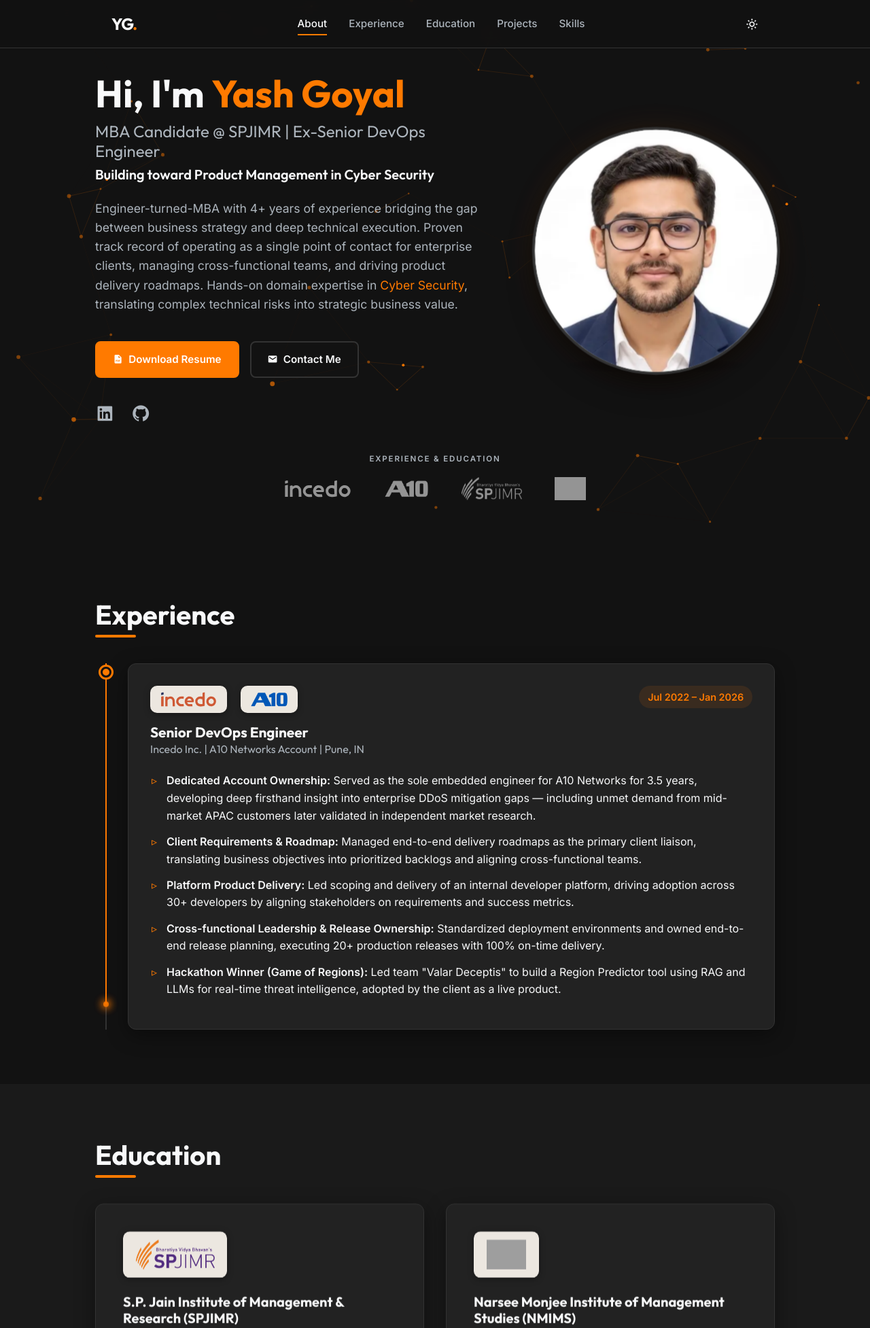
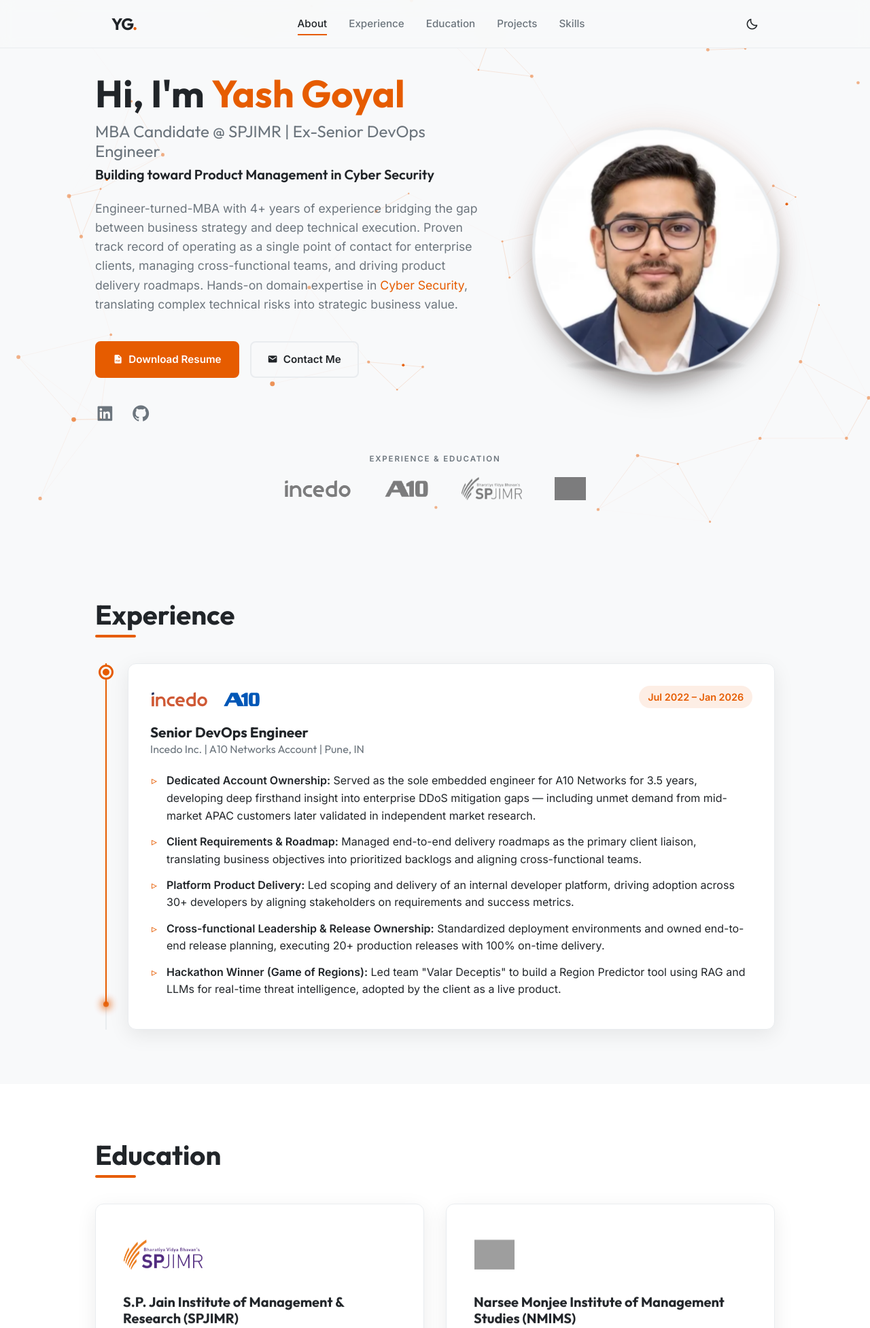
Before and after one commit to yashgoyal2802/yashgoyal2802.github.io, a PHP site: page / in a window 1280 px wide. Shown: the top 1954 px of the page at 68% size. Run offline with PHP 8.4, Linux system fonts and the light colour scheme; grey boxes are pictures that could not be loaded.

Commit message:
Default to light mode for first-time visitors

```diff
--- a/index.html
+++ b/index.html
@@ -1,5 +1,5 @@
 <!DOCTYPE html>
-<html lang="en" data-theme="dark">
+<html lang="en" data-theme="light">
 <head>
     <meta charset="UTF-8">
     <meta name="viewport" content="width=device-width, initial-scale=1.0">
--- a/script.js
+++ b/script.js
@@ -11,8 +11,8 @@ document.addEventListener('DOMContentLoaded', () => {
     const themeIcon = document.getElementById('theme-icon');
     const htmlElement = document.documentElement;
 
-    // Check local storage for theme preference, default to dark
-    const savedTheme = localStorage.getItem('theme') || 'dark';
+    // Check local storage for theme preference, default to light
+    const savedTheme = localStorage.getItem('theme') || 'light';
     setTheme(savedTheme);
 
     themeToggleBtn.addEventListener('click', () => {
--- a/style.css
+++ b/style.css
@@ -11,7 +11,7 @@
     --section-padding: 5rem 1.5rem;
 }
 
-/* Dark Mode (Default) */
+/* Dark Mode (opt-in via the toggle; light is the default) */
 [data-theme="dark"] {
     --bg-main: #121212;
     --bg-alt: #1a1a1a;
```
